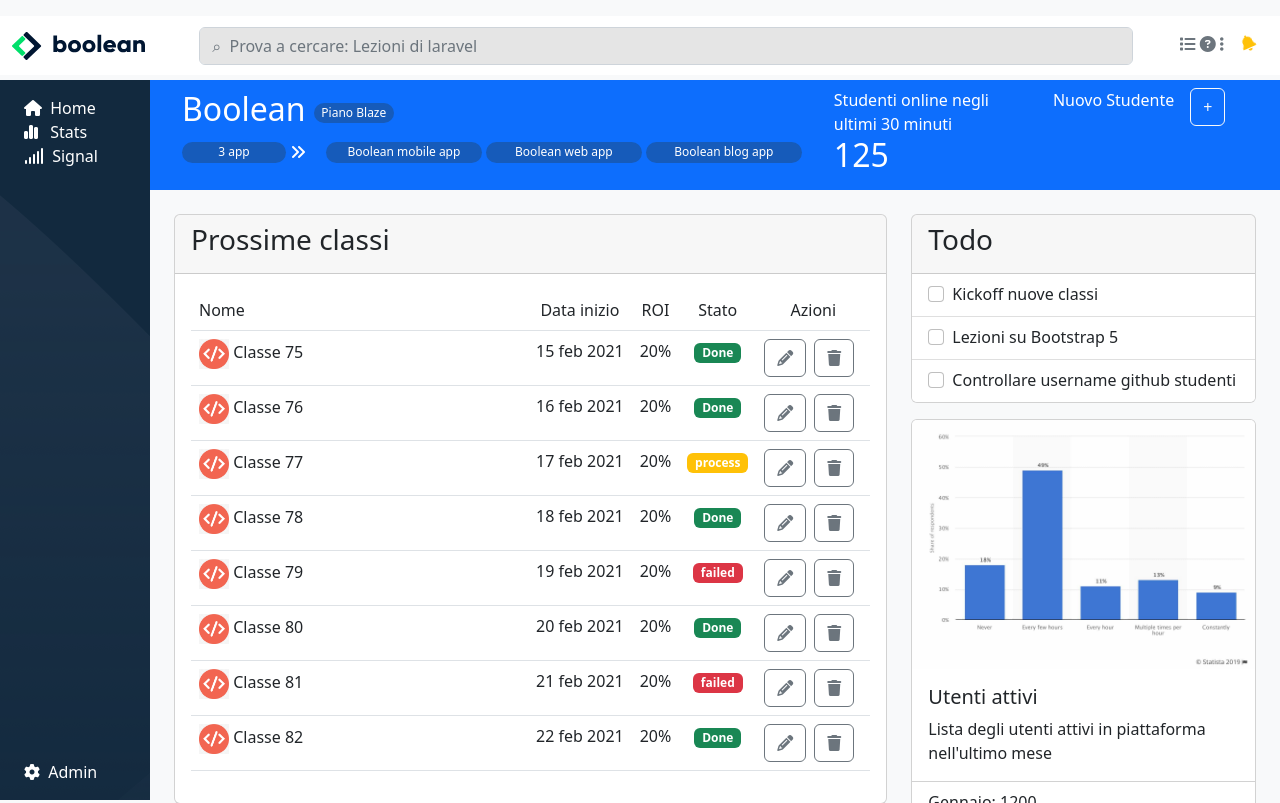
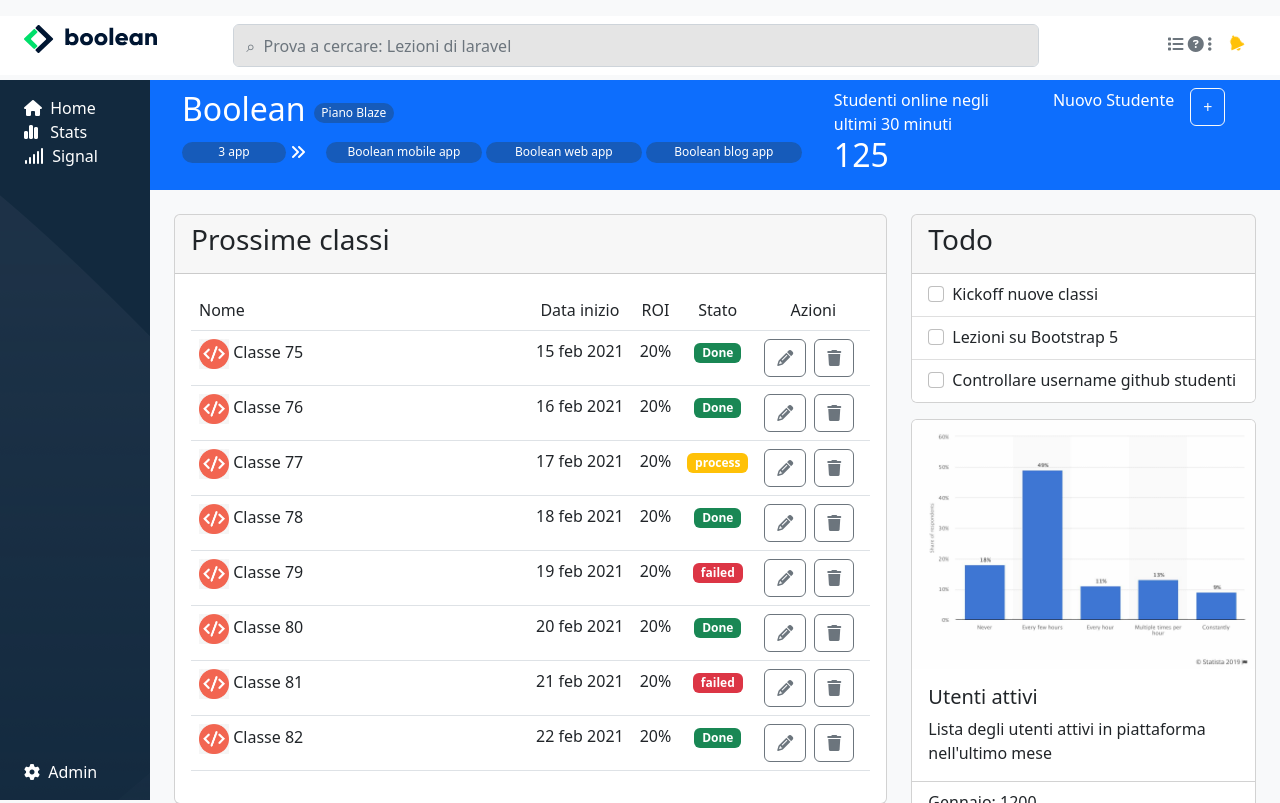
Before and after one commit to giuseppevignanello/html-css-bootstrap-dashboard, a plain HTML site: page index.html in a window 1280 px wide. Shown: the top 803 px of the page. Drawn offline with nearby package versions, Linux system fonts and the light colour scheme.

Commit message:
fix flex header

```diff
--- a/assets/css/style.css
+++ b/assets/css/style.css
@@ -56,6 +56,10 @@
 
 .w_83 {
     width: 83%;
+}
+
+.w_70 {
+    width: 70%!important;
 }
 
 /* #endregion utilities */
--- a/index.html
+++ b/index.html
@@ -19,7 +19,8 @@
         <header id="app_header" class="bg_primary py-3">
             <nav class="navbar bg_header_nav">
                 <div class="container-fluid">
-                    <div id="logo_section">
+                    <div class="row justify-content-between w-100">
+                        <div id="logo_section" class="col-1 col-lg-2">
                             <a class="navbar-brand d-lg-none" href="#">
                                 <img src="assets/img/mobile-logo.png" alt="Boolean" width="30" height="30">
                             </a>
@@ -27,13 +28,14 @@
                                 <img src="./assets/img/logo.svg" alt="Logo" class="d-inline-block align-text-top">
                             </a>
                         </div>
-                    <form class="d-flex w-75" role="search">
+                        <form class="d-flex col-10 col-lg" role="search">
                             <input class="form-control me-2 bg_search_form" type="search"
                                 placeholder="&#8981;  Prova a cercare: Lezioni di laravel" aria-label="Search">
                         </form>
-                    <div id="header_buttons">
+                        <div id="header_buttons" class="col-1 col-lg-2 text-end">
                             <a href="" class="d-none d-lg-inline text text-muted"><i class="fa-solid fa-list"></i></a>
-                        <a href="" class="d-none d-lg-inline text-muted"><i class="fa-solid fa-circle-question"></i></a>
+                            <a href="" class="d-none d-lg-inline text-muted"><i
+                                    class="fa-solid fa-circle-question"></i></a>
                             <a href="" class="d-none d-lg-inline text-muted"><i
                                     class="fa-solid fa-ellipsis-vertical"></i></a>
 
```
Lines whose indentation alone changed are shown as unchanged.
